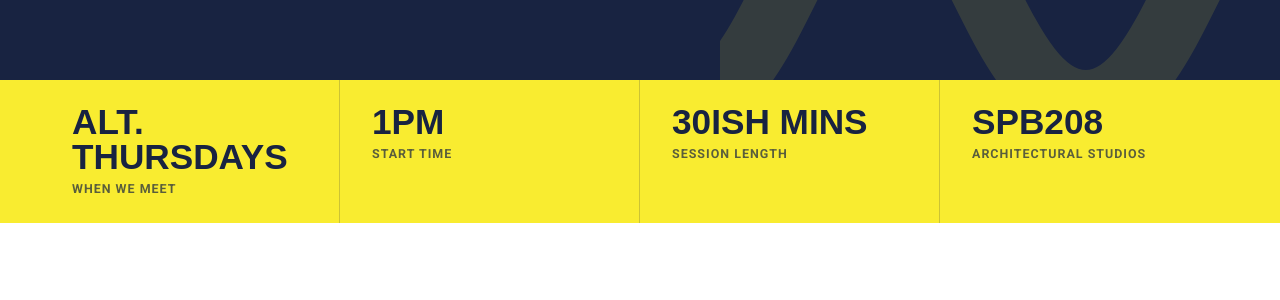
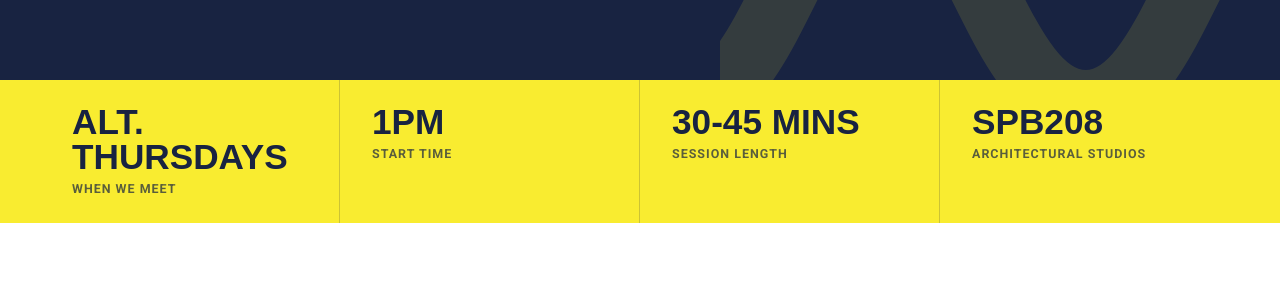
Before and after one commit to wlvarch-ai/wlvarch-ai.github.io, a Jekyll site: the page built from index.html, in a window 1280 px wide and 900 px high, scrolled down 400 px. Shown: the part 158-458 px from the top of the window. Built offline with Jekyll 4.4.1, drawn with Linux system fonts in a browser that asks for light colours; some web fonts are replaced.

Commit message:
Update meeting duration format in config

```diff
--- a/_config.yml
+++ b/_config.yml
@@ -19,7 +19,7 @@ baseurl: ""
 club:
   meeting_day: "Alt. Thursdays"
   meeting_time: "1pm"
-  duration: "30ish mins"
+  duration: "30-45 mins"
   meeting_room: "SPB208"
   meeting_room_name: "Architectural Studios"
   contact_email: ""           # optional; leave blank to hide
```
